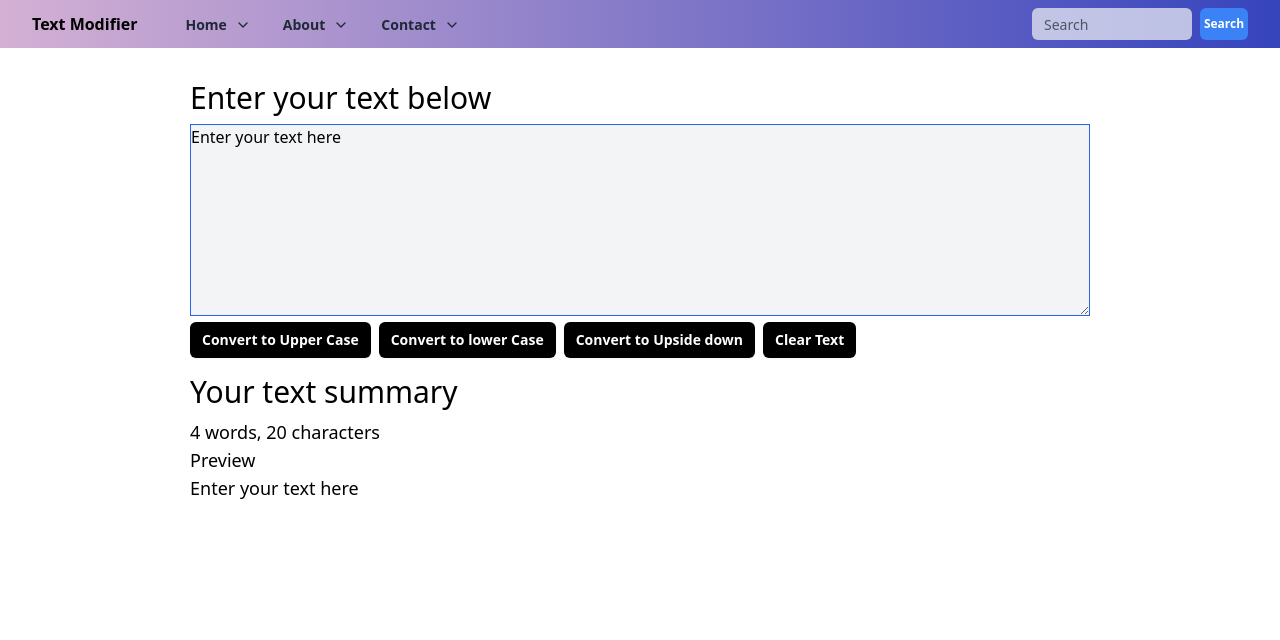
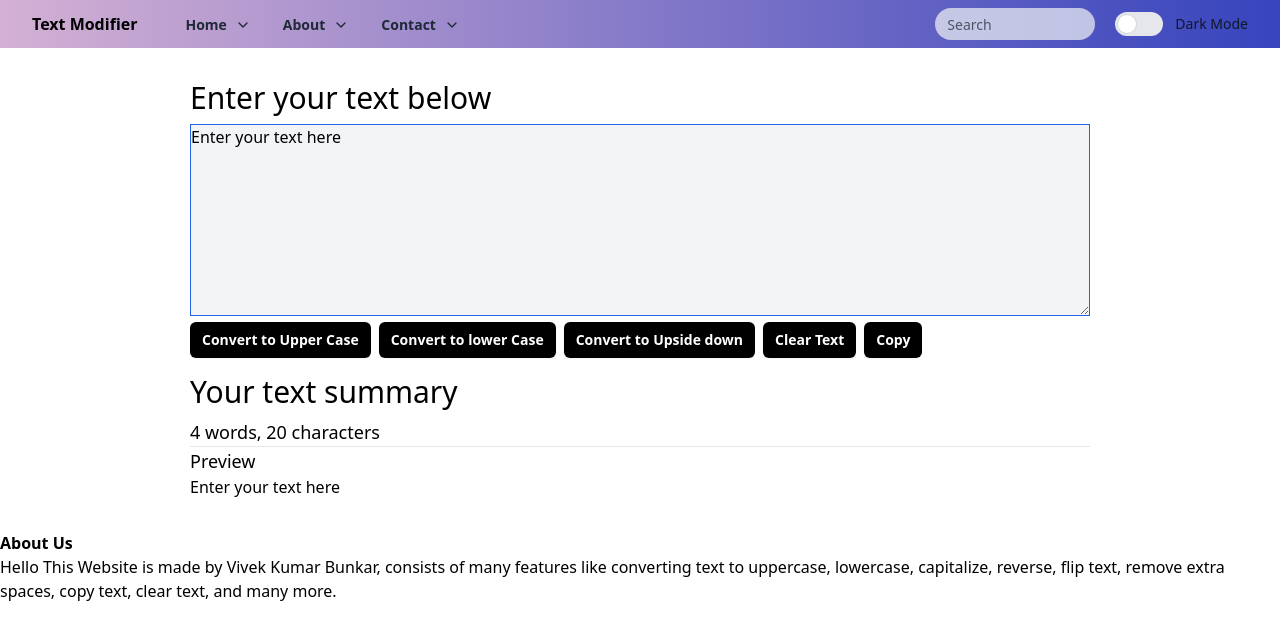
Before and after one commit to vivekvvk123/Text-Modifier, a React (Create React App) app: page / in a window 1280 px wide. Shown: the top 640 px of the page. Built offline with nearby package versions, Linux system fonts and the light colour scheme.

Commit message:
New update

```diff
--- a/src/App.js
+++ b/src/App.js
@@ -1,15 +1,29 @@
 
 import './App.css';
+import About from './components/About';
 import Navbar from './components/Navbar';
 import TextForm from './components/TextForm';
+import { useState } from 'react';
 
 function App() {
 
+  const [mode , setMode] = useState('light');
+  const toggleMode = ()=>{
+    if(mode === 'light'){
+      setMode('dark');
+    }
+    else{
+      setMode('light');
+    }
+  }
+
   return (
     <div>
-      <Navbar />
+      <Navbar modde={mode} />
 
       <TextForm />
+
+      <About />
 
     </div>
   );
--- /dev/null
+++ b/src/components/About.js
@@ -0,0 +1,14 @@
+import React from 'react'
+
+function About() {
+  return (
+    <div className='container'>
+        <h1 className="font-semibold">About Us</h1>
+        <p>Hello This Website is made by Vivek Kumar Bunkar, consists of many features like converting text to uppercase, lowercase, capitalize, reverse, flip text, remove extra spaces, copy text, clear text, and many more.</p>
+
+
+    </div>
+  )
+}
+
+export default About
--- a/src/components/Navbar.jsx
+++ b/src/components/Navbar.jsx
@@ -2,17 +2,17 @@ import React from "react";
 
 function Navbar(props) {
   return (
-    <div class="relative w-full gradient1 overflow-hidden">
-      <div class="mx-auto flex max-w-8xl items-center justify-between px-4 py-2 sm:px-6 lg:px-8">
-        <div class="inline-flex items-center space-x-2">
-          <span class="font-bold">Text Modifier</span>
+    <div className={`relative w-full ${props.modde} overflow-hidden`}>
+      <div className="mx-auto flex max-w-8xl items-center justify-between px-4 py-2 sm:px-6 lg:px-8 text-">
+        <div className="inline-flex items-center space-x-2">
+          <span className="font-bold">Text Modifier</span>
         </div>
-        <div class="hidden lg:block">
-          <ul class="ml-12 inline-flex space-x-8">
+        <div className="hidden lg:block">
+          <ul className="ml-12 inline-flex space-x-8">
             <li>
               <a
                 href="#"
-                class="inline-flex items-center text-sm font-semibold text-gray-800 hover:text-gray-900"
+                className="inline-flex items-center text-sm font-semibold text-gray-800 hover:text-gray-900"
               >
                 Home
                 <span>
@@ -23,10 +23,10 @@ function Navbar(props) {
                     viewBox="0 0 24 24"
                     fill="none"
                     stroke="currentColor"
-                    stroke-width="2"
-                    stroke-linecap="round"
-                    stroke-linejoin="round"
-                    class="ml-2 h-4 w-4"
+                    strokeWidth="2"
+                    strokeLinecap="round"
+                    strokeLinejoin="round"
+                    className="ml-2 h-4 w-4"
                   >
                     <polyline points="6 9 12 15 18 9"></polyline>
                   </svg>
@@ -36,7 +36,7 @@ function Navbar(props) {
             <li>
               <a
                 href="#"
-                class="inline-flex items-center text-sm font-semibold text-gray-800 hover:text-gray-900"
+                className="inline-flex items-center text-sm font-semibold text-gray-800 hover:text-gray-900"
               >
                 About
                 <span>
@@ -47,10 +47,10 @@ function Navbar(props) {
                     viewBox="0 0 24 24"
                     fill="none"
                     stroke="currentColor"
-                    stroke-width="2"
-                    stroke-linecap="round"
-                    stroke-linejoin="round"
-                    class="ml-2 h-4 w-4"
+                    strokeWidth="2"
+                    strokeLinecap="round"
+                    strokeLinejoin="round"
+                    className="ml-2 h-4 w-4"
                   >
                     <polyline points="6 9 12 15 18 9"></polyline>
                   </svg>
@@ -60,7 +60,7 @@ function Navbar(props) {
             <li>
               <a
                 href="#"
-                class="inline-flex items-center text-sm font-semibold text-gray-800 hover:text-gray-900"
+                className="inline-flex items-center text-sm font-semibold text-gray-800 hover:text-gray-900"
               >
                 Contact
                 <span>
@@ -71,10 +71,10 @@ function Navbar(props) {
                     viewBox="0 0 24 24"
                     fill="none"
                     stroke="currentColor"
-                    stroke-width="2"
-                    stroke-linecap="round"
-                    stroke-linejoin="round"
-                    class="ml-2 h-4 w-4"
+                    strokeWidth="2"
+                    strokeLinecap="round"
+                    strokeLinejoin="round"
+                    className="ml-2 h-4 w-4"
                   >
                     <polyline points="6 9 12 15 18 9"></polyline>
                   </svg>
@@ -83,19 +83,26 @@ function Navbar(props) {
             </li>
           </ul>
         </div>
-        <div class="flex grow justify-end">
+        <div className="flex grow justify-end">
           <input
-            class="flex h-8 w-40 rounded-md bg-gray-100 focus:bg-white bg-opacity-70 px-3 py-2 text-sm placeholder:text-gray-600 focus:outline-none focus:ring-1 focus:ring-black/30 focus:ring-offset-1 disabled:cursor-not-allowed disabled:opacity-50"
+            className="flex h-8 w-40 min-w-20 mx-5 rounded-2xl bg-gray-100 focus:bg-white bg-opacity-70 px-3 py-2 text-sm placeholder:text-gray-600 focus:outline-none focus:ring-1 focus:ring-black/30 focus:ring-offset-1 disabled:cursor-not-allowed disabled:opacity-50"
             type="text"
             placeholder="Search"
           />
 
-          <button class="ml-2 h-8 w-12 rounded-md bg-blue-500 hover:bg-blue-600 text-white text-xs font-semibold focus:outline-none focus:ring-1 focus:ring-black/30 focus:ring-offset-1">
-            Search
-          </button>
+
+          <label className="inline-flex items-center cursor-pointer">
+            <input type="checkbox" className="sr-only peer" />
+            <div className="relative w-12 h-6 bg-gray-200 peer-focus:outline-none peer-focus:ring-4 peer-focus:ring-blue-300 dark:peer-focus:ring-blue-800 rounded-full peer dark:bg-gray-700 peer-checked:after:translate-x-full rtl:peer-checked:after:-translate-x-full peer-checked:after:border-white after:content-[''] after:absolute after:top-[2px] after:start-[2px] after:bg-white after:border-gray-300 after:border after:rounded-full after:h-5 after:w-5 after:transition-all dark:border-gray-600 peer-checked:bg-red-600"></div>
+            <span className="ms-3 text-sm font-medium text-gray-900 dark:text-gray-300">
+              Dark Mode
+            </span>
+          </label>
+
+
         </div>
 
-        <div class="ml-2 lg:hidden">
+        <div className="ml-2 lg:hidden">
           <svg
             xmlns="http://www.w3.org/2000/svg"
             width="24"
@@ -103,10 +110,10 @@ function Navbar(props) {
             viewBox="0 0 24 24"
             fill="none"
             stroke="currentColor"
-            stroke-width="2"
-            stroke-linecap="round"
-            stroke-linejoin="round"
-            class="h-6 w-6 cursor-pointer"
+            strokeWidth="2"
+            strokeLinecap="round"
+            strokeLinejoin="round"
+            className="h-6 w-6 cursor-pointer"
           >
             <line x1="4" y1="12" x2="20" y2="12"></line>
             <line x1="4" y1="6" x2="20" y2="6"></line>
--- a/src/components/TextForm.jsx
+++ b/src/components/TextForm.jsx
@@ -1,6 +1,8 @@
 import React, { useState } from "react";
 
 function TextForm() {
+  const [mystyle, setMyStyle] = useState({});
+
   const handleClick = (e) => {
     console.log("uppercase clicked");
     let newText = text.toUpperCase();
@@ -80,7 +82,18 @@ function TextForm() {
 
   const clearText = () => {
     setText("");
-  }
+  };
+
+  const copyText = () => {
+    var text = document.getElementById("mybox");
+    text.select();
+    // console.log(text);
+    // console.log(text.value)
+    navigator.clipboard.writeText(text.value);
+  };
+
+
+  //Use ref hook ---> since without using useRef cannot copy in mobile devices
 
   const [text, setText] = useState("Enter your text here");
 
@@ -98,11 +111,11 @@ function TextForm() {
           // cols="90"
         ></textarea>
 
-        <div class="flex flex-col space-y-2 md:flex-row md:space-x-2 md:space-y-0 max-w-fit">
+        <div className="flex flex-col space-y-2 md:flex-row md:space-x-2 md:space-y-0 max-w-fit md:flex-wrap">
           <button
             type="button"
             onClick={handleClick}
-            class="rounded-md bg-black px-3 py-2 text-sm font-semibold text-white shadow-sm hover:bg-white hover:text-black hover:outline outline-2"
+            className="rounded-md bg-black px-3 py-2 text-sm font-semibold text-white shadow-sm hover:bg-white hover:text-black hover:outline outline-2"
           >
             Convert to Upper Case
           </button>
@@ -114,7 +127,7 @@ function TextForm() {
               let newText = text.toLowerCase();
               setText(newText);
             }}
-            class="rounded-md bg-black px-3 py-2 text-sm font-semibold text-white shadow-sm hover:bg-white hover:text-black hover:outline outline-2"
+            className="rounded-md bg-black px-3 py-2 text-sm font-semibold text-white shadow-sm hover:bg-white hover:text-black hover:outline outline-2"
           >
             Convert to lower Case
           </button>
@@ -122,7 +135,7 @@ function TextForm() {
           <button
             type="button"
             onClick={flipText}
-            class="rounded-md bg-black px-3 py-2 text-sm font-semibold text-white shadow-sm hover:bg-white hover:text-black hover:outline outline-2"
+            className="rounded-md bg-black px-3 py-2 text-sm font-semibold text-white shadow-sm hover:bg-white hover:text-black hover:outline outline-2"
           >
             Convert to Upside down
           </button>
@@ -130,9 +143,17 @@ function TextForm() {
           <button
             type="button"
             onClick={clearText}
-            class="rounded-md bg-black px-3 py-2 text-sm font-semibold text-white shadow-sm hover:bg-white hover:text-black hover:outline outline-2"
+            className="rounded-md bg-black px-3 py-2 text-sm font-semibold text-white shadow-sm hover:bg-white hover:text-black hover:outline outline-2"
           >
             Clear Text
+          </button>
+
+          <button
+            type="button"
+            onClick={copyText}
+            className="rounded-md bg-black px-3 py-2 text-sm font-semibold text-white shadow-sm hover:bg-white hover:text-black hover:outline outline-2"
+          >
+            Copy
           </button>
         </div>
 
@@ -141,8 +162,9 @@ function TextForm() {
           <p className="mt-2">
             {text.split(" ").length} words, {text.length} characters
           </p>
-          <h2>Preview</h2>
-          <p>{text}</p>
+          <hr />
+          <h2 className="font-medium">Preview</h2>
+          <p className="text-base">{text}</p>
         </div>
       </div>
     </div>
--- a/src/index.css
+++ b/src/index.css
@@ -3,7 +3,7 @@
 @tailwind utilities;
 
 
-.gradient1{
+.light{
     background: rgb(212,176,212);
     background: linear-gradient(90deg, rgba(212,176,212,1) 0%, rgba(54,68,189,1) 100%);
 }
```
